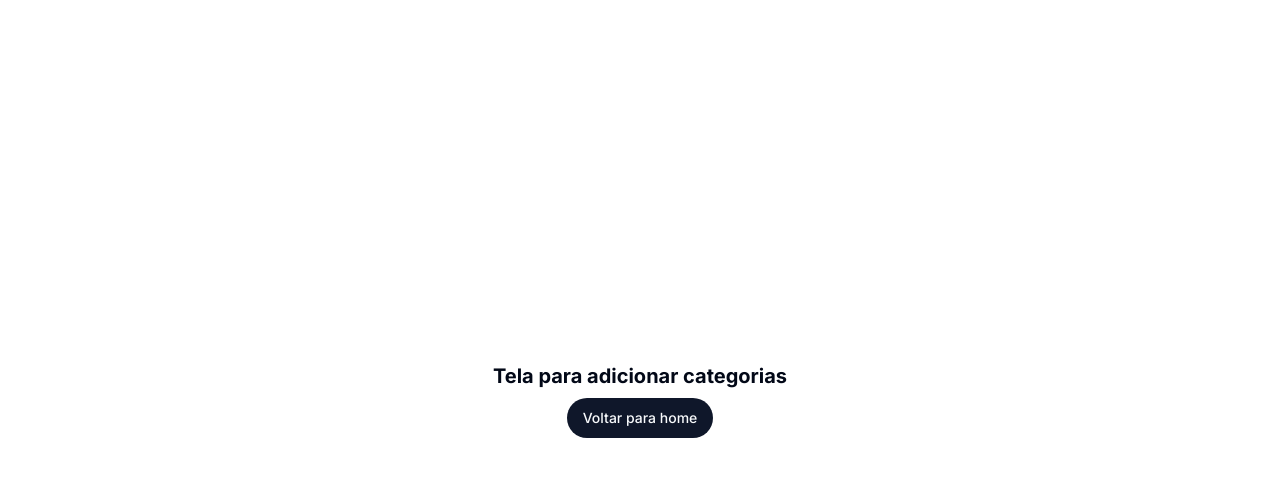
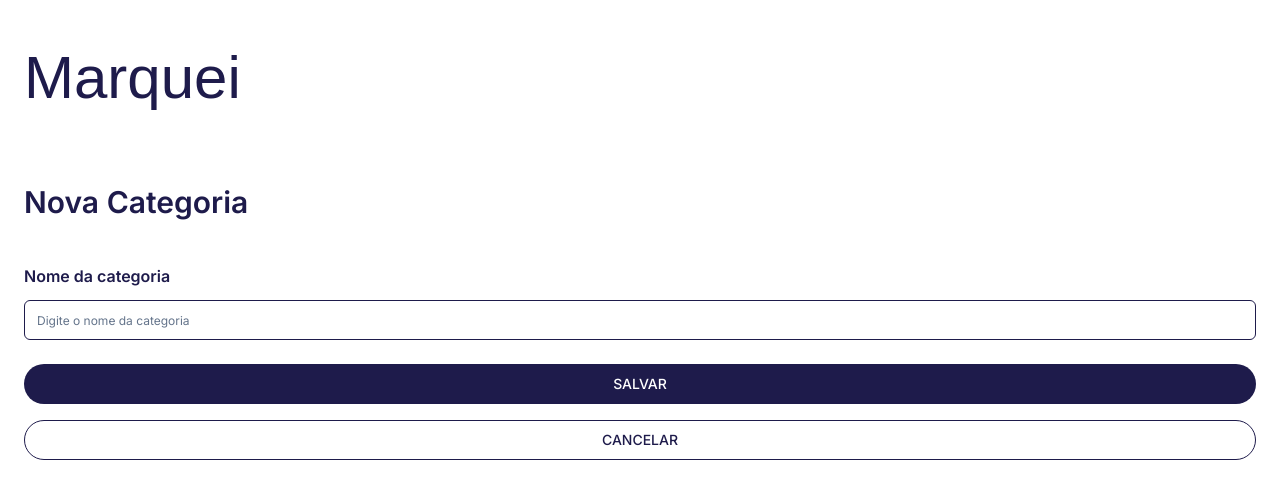
Before and after one commit to Somehow-I-Code/marquei, a Next.js app in the folder web/: page /new-category in a window 1280 px wide. Shown: the top 498 px of the page. Built offline with nearby package versions, Linux system fonts and the light colour scheme; a web font is replaced by a local one.

Commit message:
Tela new category

```diff
--- a/web/src/app/new-category/page.tsx
+++ b/web/src/app/new-category/page.tsx
@@ -1,16 +1,39 @@
 import { Button } from "@/components/ui/button";
+import { Input } from "@/components/ui/input";
+import { Label } from "@/components/ui/label";
 import Link from "next/link";
+import CompanyLogo from "../components/company-logo";
 
 export default function NewCategory() {
     return (
-        <section className="flex flex-col justify-center items-center h-screen">
-            <div className="flex flex-col items-center space-y-2">
-                <h1 className="text-xl font-bold">
-                    Tela para adicionar categorias
-                </h1>
-                <Button>
-                    <Link href="/">Voltar para home</Link>
-                </Button>
+        <section>
+            <div className="h-40 px-6 py-12">
+                <CompanyLogo />
+            </div>
+            <div className="flex flex-col p-6 gap-12">
+                <div>
+                    <h2 className="text-3xl font-semibold text-indigo-950">
+                        Nova Categoria
+                    </h2>
+                </div>
+                <form className="flex flex-col gap-6">
+                    <div className="flex flex-col gap-4">
+                        <Label htmlFor="NameCategory">Nome da categoria</Label>
+                        <Input
+                            type="nome-categoria"
+                            placeholder="Digite o nome da categoria"
+                        />
+                    </div>
+                    <div className="flex flex-col gap-4">
+                        <Button className="bg-indigo-950 text-white">
+                            SALVAR
+                        </Button>
+
+                        <Button className="bg-white text-indigo-950 border border-indigo-950">
+                            <Link href="/">CANCELAR</Link>
+                        </Button>
+                    </div>
+                </form>
             </div>
         </section>
     );
```
